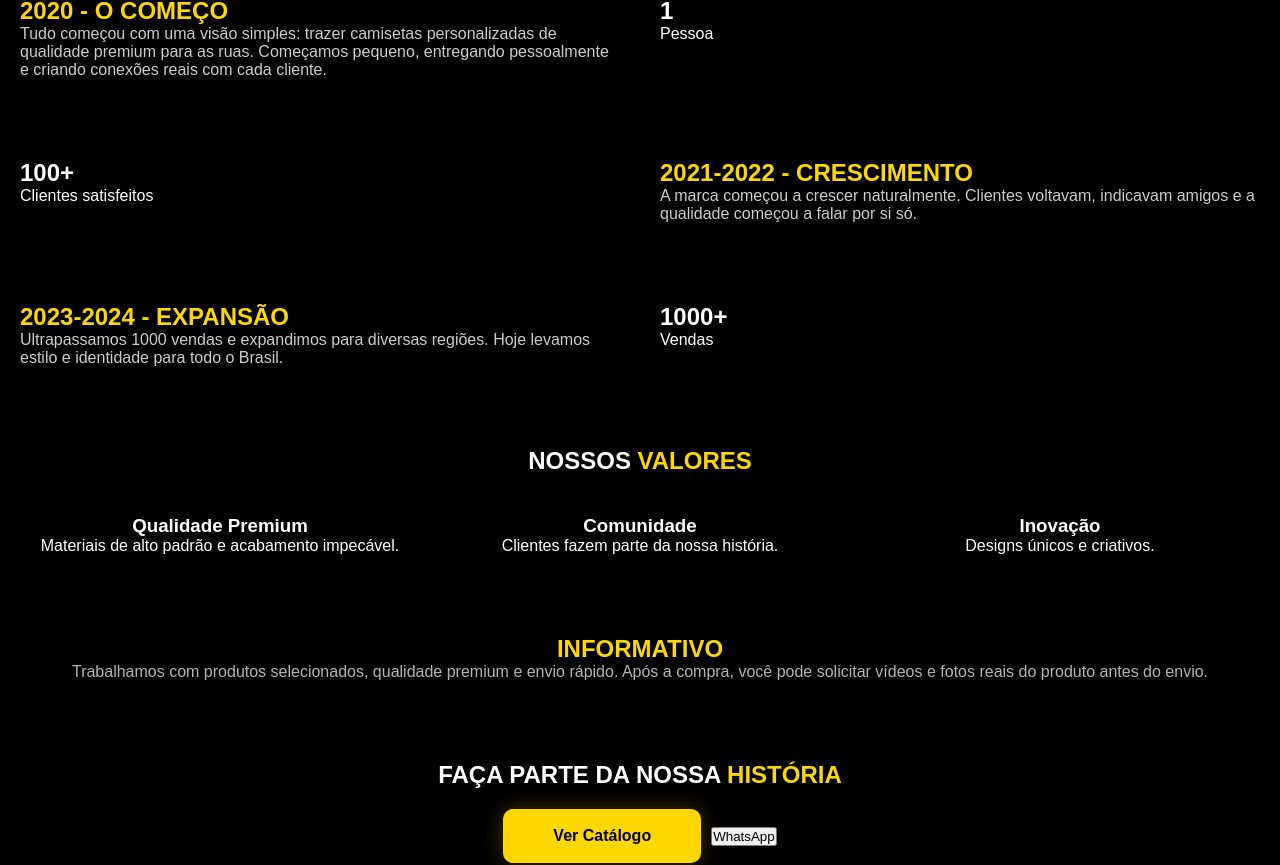
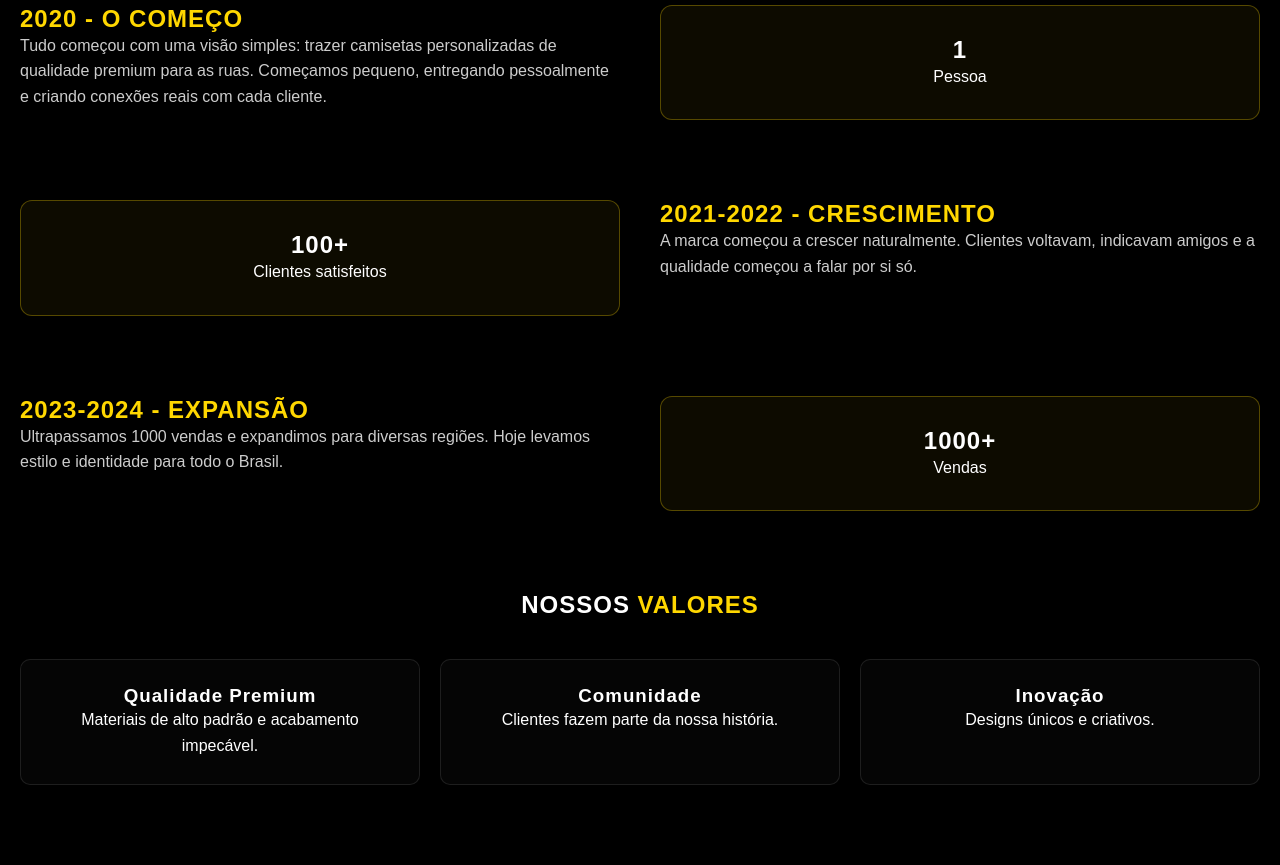
Before and after one commit to caiosilva-design/cs-store, a Next.js app: page /sobre in a window 1280 px wide. Shown: the part 369-1234 px from the top of the page. Built offline with nearby package versions, Linux system fonts and the light colour scheme.

Commit message:
Update globals.css

```diff
--- a/app/globals.css
+++ b/app/globals.css
@@ -1,21 +1,29 @@
+/* ========================= */
 /* RESET BASE */
+/* ========================= */
 * {
  margin: 0;
  padding: 0;
  box-sizing: border-box;
 }
+/* ========================= */
 /* BODY */
+/* ========================= */
 body {
  background: #000;
  color: white;
  font-family: Arial, sans-serif;
  overflow-x: hidden;
 }
-/* 🔥 SCROLL SUAVE */
+/* ========================= */
+/* SCROLL SUAVE */
+/* ========================= */
 html {
  scroll-behavior: smooth;
 }
-/* 🔥 SCROLLBAR PREMIUM */
+/* ========================= */
+/* SCROLLBAR PREMIUM */
+/* ========================= */
 ::-webkit-scrollbar {
  width: 8px;
 }
@@ -27,7 +35,7 @@ html {
  border-radius: 10px;
 }
 /* ========================= */
-/* 🔥 CARD PRODUTO (SEU + UPGRADE) */
+/* CARD PRODUTO */
 /* ========================= */
 .cardProduto {
  position: relative;
@@ -45,7 +53,6 @@ html {
  object-fit: cover;
  transition: transform 0.5s ease;
 }
-/* 🔥 OVERLAY MELHORADO */
 .cardProduto .overlay {
  position: absolute;
  inset: 0;
@@ -55,7 +62,6 @@ html {
    rgba(0,0,0,0.3)
  );
 }
-/* 🔥 NOME */
 .cardProduto span {
  position: absolute;
  bottom: 50px;
@@ -66,7 +72,6 @@ html {
  max-width: 80%;
  line-height: 1.2;
 }
-/* 🔥 PREÇO */
 .cardProduto .preco {
  position: absolute;
  bottom: 20px;
@@ -76,7 +81,6 @@ html {
  z-index: 2;
  font-size: 16px;
 }
-/* 🔥 HOVER */
 .cardProduto:hover img {
  transform: scale(1.12);
 }
@@ -84,7 +88,7 @@ html {
  transform: translateY(-6px);
 }
 /* ========================= */
-/* 🔥 BOTÃO GOLD (SEU + UPGRADE) */
+/* BOTÃO GOLD */
 /* ========================= */
 .btnGold {
  background: #FFD700;
@@ -98,19 +102,34 @@ html {
  box-shadow: 0 0 20px rgba(255,215,0,0.25);
  transition: all 0.3s ease;
 }
-/* 🔥 HOVER BOTÃO */
 .btnGold:hover {
  transform: scale(1.05);
  box-shadow: 0 0 25px rgba(255,215,0,0.6);
 }
 /* ========================= */
-/* 🔥 NAVBAR ANIMAÇÃO */
+/* BOTÃO OUTLINE (NOVO) */
+/* ========================= */
+.btnOutline {
+ background: transparent;
+ color: #FFD700;
+ border: 1px solid #FFD700;
+ padding: 18px 40px;
+ border-radius: 10px;
+ cursor: pointer;
+ transition: 0.3s;
+}
+.btnOutline:hover {
+ background: #FFD700;
+ color: black;
+}
+/* ========================= */
+/* NAVBAR ANIMAÇÃO */
 /* ========================= */
 nav a:hover span + span {
  width: 100%;
 }
 /* ========================= */
-/* 🔥 INPUTS E SELECT PREMIUM */
+/* INPUTS E SELECT */
 /* ========================= */
 input,
 select {
@@ -127,7 +146,7 @@ select:focus {
  border-color: #FFD700;
 }
 /* ========================= */
-/* 🔥 BOTÕES PADRÃO */
+/* BOTÕES PADRÃO */
 /* ========================= */
 button {
  transition: all 0.2s ease;
@@ -136,7 +155,7 @@ button:hover {
  transform: scale(1.03);
 }
 /* ========================= */
-/* 🔥 ANIMAÇÃO DE ENTRADA */
+/* ANIMAÇÃO DE ENTRADA */
 /* ========================= */
 .fadeIn {
  animation: fadeIn 0.6s ease forwards;
@@ -151,3 +170,48 @@ button:hover {
    transform: translateY(0);
  }
 }
+/* ========================= */
+/* BOX DESTAQUE (SOBRE) */
+/* ========================= */
+.boxDestaque {
+ border: 1px solid rgba(255,215,0,0.3);
+ padding: 30px;
+ border-radius: 12px;
+ text-align: center;
+ background: rgba(255,215,0,0.05);
+ transition: 0.3s;
+}
+.boxDestaque:hover {
+ transform: translateY(-5px);
+ box-shadow: 0 0 25px rgba(255,215,0,0.2);
+}
+/* ========================= */
+/* CARDS DE VALORES */
+/* ========================= */
+.boxCard {
+ border: 1px solid rgba(255,255,255,0.1);
+ padding: 25px;
+ border-radius: 10px;
+ transition: 0.3s;
+ background: rgba(255,255,255,0.02);
+}
+.boxCard:hover {
+ border-color: #FFD700;
+ transform: translateY(-5px);
+}
+/* ========================= */
+/* TEXTOS */
+/* ========================= */
+h1, h2, h3 {
+ letter-spacing: 1px;
+}
+p {
+ line-height: 1.6;
+}
+/* ========================= */
+/* LINKS */
+/* ========================= */
+a {
+ text-decoration: none;
+ color: inherit;
+}
```
